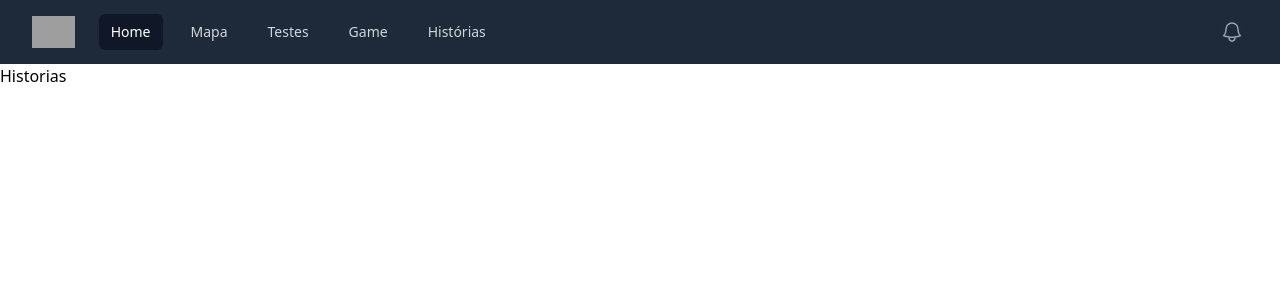
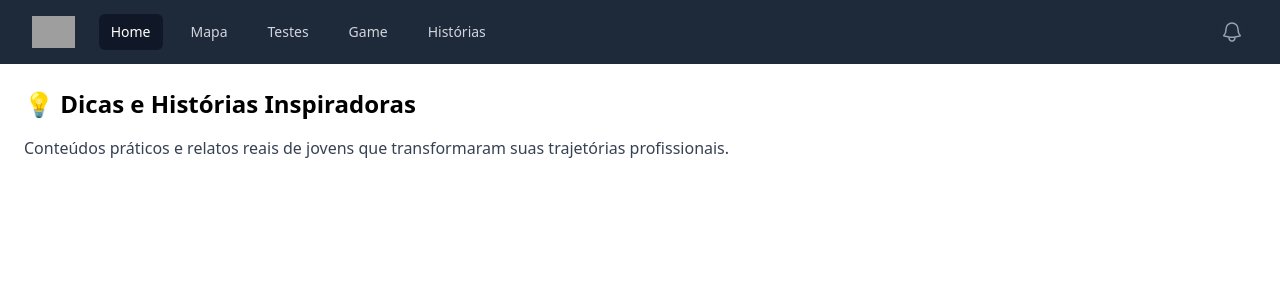
Before and after one commit to APB-Abner/Semana-trabalhador, a React (Vite) app: page /historias in a window 1280 px wide. Shown: the top 300 px of the page. Built offline with nearby package versions, Linux system fonts and the light colour scheme; grey boxes are pictures that could not be loaded.

Commit message:
feat: update Game and Historias components with detailed content and structure; integrate LinhaDoTempo in Home page

```diff
--- a/src/pages/Game.jsx
+++ b/src/pages/Game.jsx
@@ -1,3 +1,8 @@
 export default function Game() {
-    return ( <h1>Game</h1> );
+    return (
+        <div className="p-6">
+            <h2 className="text-2xl font-bold">🎮 Desafio Final</h2>
+            <p className="mt-4 text-gray-700">Prepare-se para um mini game que vai testar seus conhecimentos sobre o mundo do trabalho!</p>
+        </div>
+    );
 }
--- a/src/pages/Historias.jsx
+++ b/src/pages/Historias.jsx
@@ -1,5 +1,9 @@
-function Historias() {
-    return (<h1>Historias</h1> );
+
+export default function Historias() {
+    return (
+        <div className="p-6">
+            <h2 className="text-2xl font-bold">💡 Dicas e Histórias Inspiradoras</h2>
+            <p className="mt-4 text-gray-700">Conteúdos práticos e relatos reais de jovens que transformaram suas trajetórias profissionais.</p>
+        </div>
+    );
 }
-
-export default Historias;
--- a/src/pages/Home.jsx
+++ b/src/pages/Home.jsx
@@ -3,6 +3,7 @@ import { useEffect, useRef } from 'react';
 import gsap from 'gsap';
 import { ScrollTrigger } from 'gsap/ScrollTrigger';
 import { Link } from 'react-router-dom';
+import LinhaDoTempo from '../components/LinhaDoTempo';
 
 gsap.registerPlugin(ScrollTrigger);
 
@@ -40,7 +41,8 @@ export default function Home() {
             <section className="section">
                 <h3 className="text-2xl font-semibold">📅 Linha do Tempo</h3>
                 <p className="text-gray-600 mt-2">Acompanhe a evolução dos direitos e oportunidades dos jovens no mercado de trabalho.</p>
-                <div className="bg-gray-200 h-32 mt-4 rounded-md flex items-center justify-center">[Linha do tempo animada em breve]</div>
+                <LinhaDoTempo/>
+
             </section>
 
             <section className="section">
```
